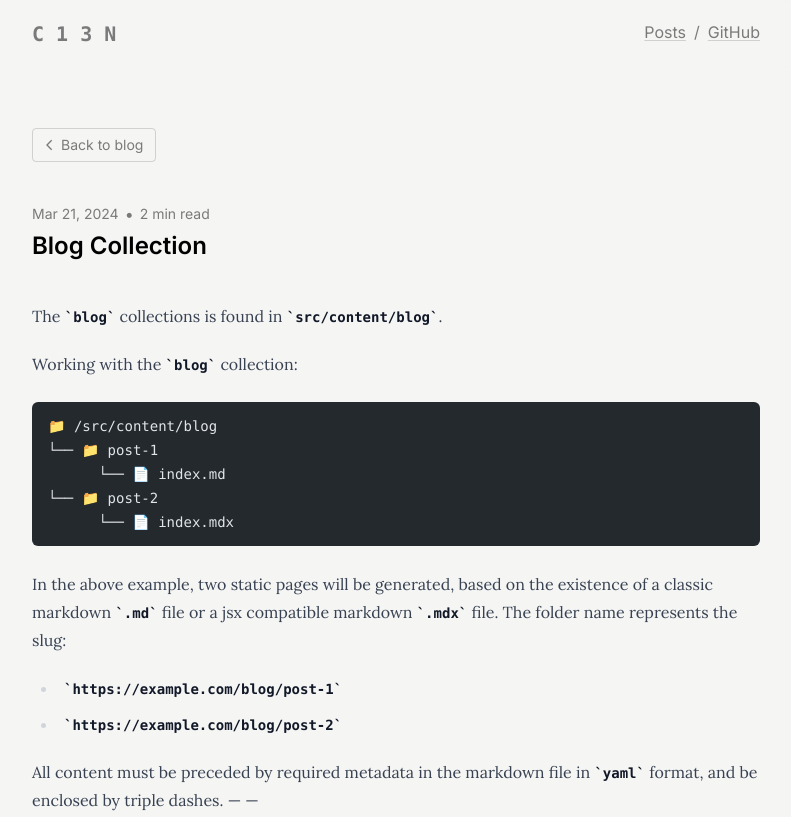
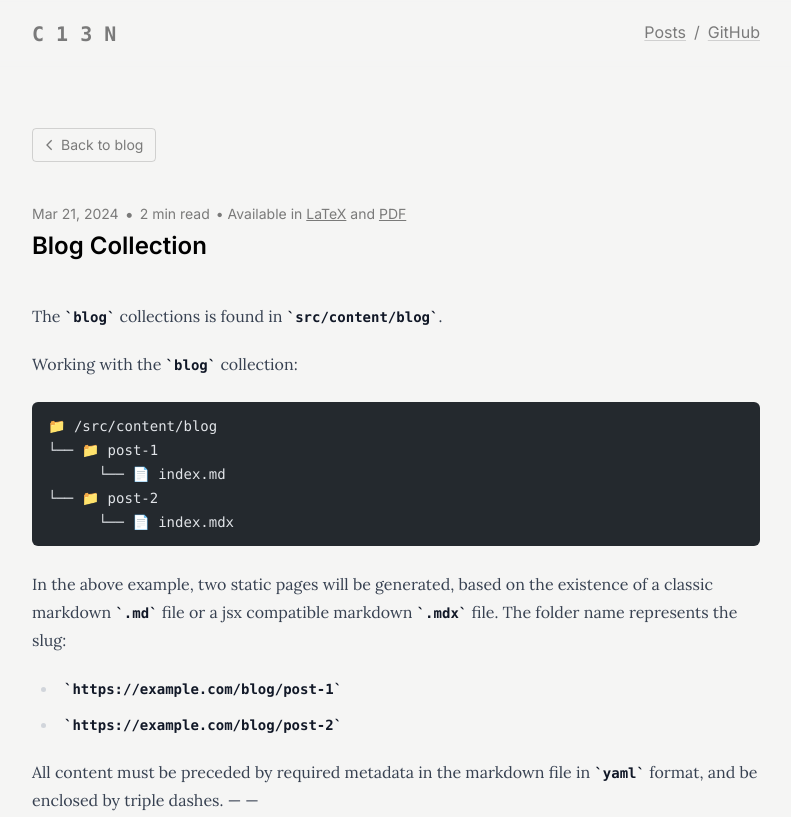
Before and after one commit to Computerization/c13n, an Astro site: page /blog/02-blog-collection in a window 1280 px wide. Shown: the top 817 px of the page, without its empty margins (244-1035 px from the left). Built offline with nearby package versions, Linux system fonts and the light colour scheme; Astro itself is replaced by a stand-in of ours; code samples lack their colours; a web font is replaced by a local one.

Commit message:
feat(component): `LinkToFile`

```diff
--- /dev/null
+++ b/src/components/custom/LinkToFile.astro
@@ -0,0 +1,27 @@
+---
+type Props = {
+    slug: string;
+    latex: string;
+    pdf: string;
+}
+
+const { slug, latex , pdf } = Astro.props;
+const path = `/blog/${slug}`;
+---
+{(latex || latex) && (
+<div class="font-base text-sm">
+    &bull;
+    Available in
+    {latex && (
+            <a href=`${path}/${latex}` class="hover:text-black dark:hover:text-white transition-colors duration-300 ease-in-out">
+                <span class="underline">LaTeX</span>
+            </a>
+    )}
+    {latex && pdf && " and "}
+    {pdf && (
+            <a href=`${path}/${pdf}` class="hover:text-black dark:hover:text-white transition-colors duration-300 ease-in-out">
+                <span class="underline">PDF</span>
+            </a>
+    )}
+</div>
+    )}
--- a/src/content/blog/02-blog-collection/index.md
+++ b/src/content/blog/02-blog-collection/index.md
@@ -2,6 +2,8 @@
 title: "Blog Collection"
 description: "How to add posts to your blog."
 date: "Mar 21 2024"
+pdf: "test.pdf"
+latex: "test.latex"
 ---
 
 The `blog` collections is found in `src/content/blog`.
--- a/src/content/config.ts
+++ b/src/content/config.ts
@@ -6,7 +6,9 @@ const blog = defineCollection({
     title: z.string(),
     description: z.string(),
     date: z.coerce.date(),
-    draft: z.boolean().optional()
+    draft: z.boolean().optional(),
+    pdf: z.string().optional(),
+    latex: z.string().optional(),
   }),
 });
 
--- a/src/pages/blog/[...slug].astro
+++ b/src/pages/blog/[...slug].astro
@@ -5,6 +5,7 @@ import Container from "@components/Container.astro";
 import FormattedDate from "@components/FormattedDate.astro";
 import { readingTime } from "@lib/utils";
 import BackToPrev from "@components/BackToPrev.astro";
+import LinkToFile from "@components/custom/LinkToFile.astro";
 
 export async function getStaticPaths() {
   const posts = (await getCollection("blog"))
@@ -37,6 +38,7 @@ const { Content } = await post.render();
         <div class="font-base text-sm">
           {readingTime(post.body)}
         </div>
+        <LinkToFile slug={post.slug} pdf={post.data.pdf} latex={post.data.latex} />
       </div>
       <div class="animate text-2xl font-semibold text-black dark:text-white">
         {post.data.title}
```
